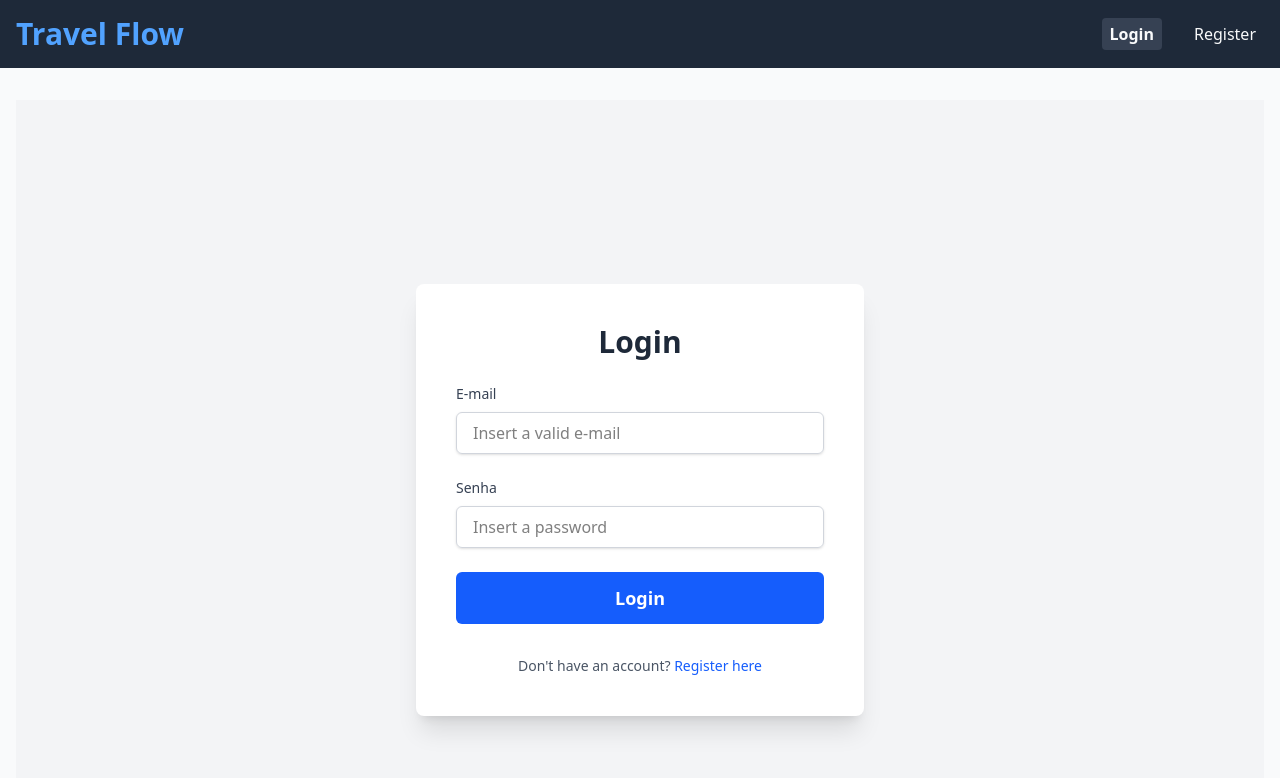
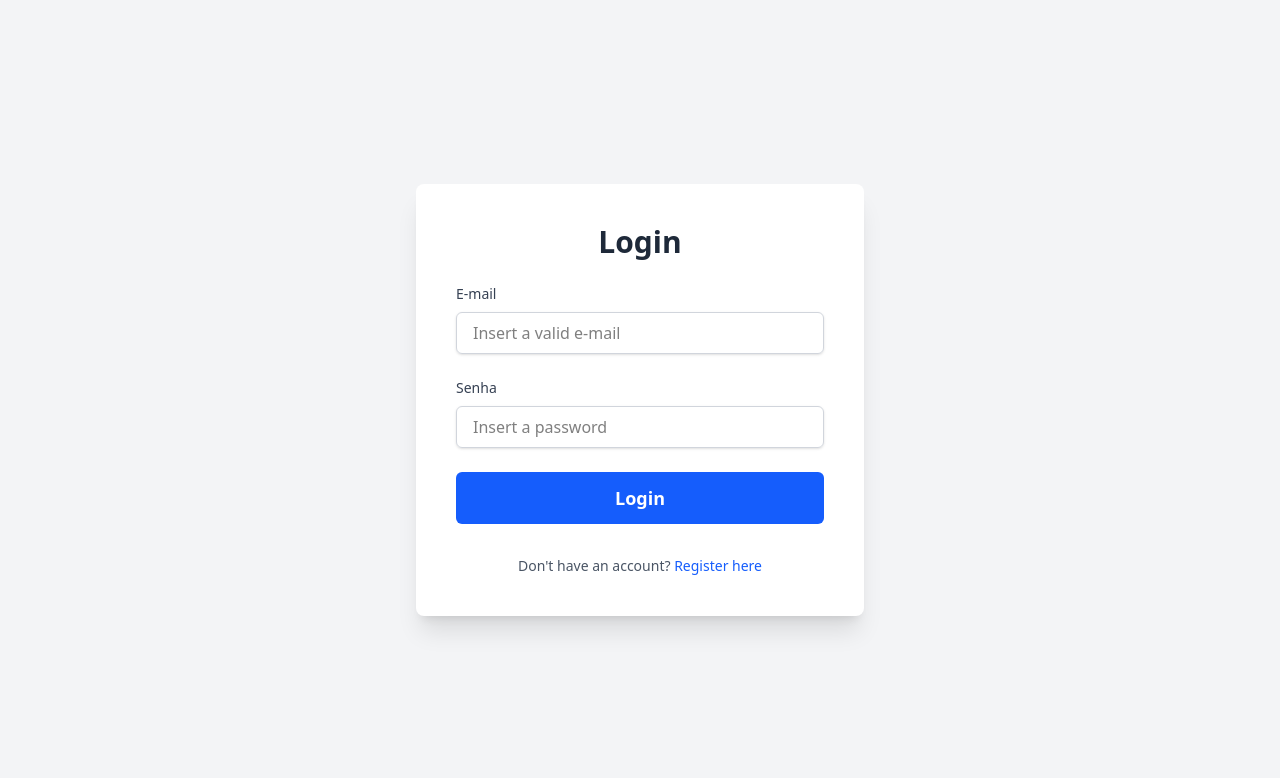
Before and after one commit to csarfau/onfly-challenge, a Vue app in the folder frontend/: page /login in a window 1280 px wide. Shown: the top 778 px of the page. Built offline with nearby package versions, Linux system fonts and the light colour scheme.

Commit message:
style: remove styles to app page

```diff
--- a/frontend/src/App.vue
+++ b/frontend/src/App.vue
@@ -1,51 +1,7 @@
 <script setup>
-import { RouterLink, RouterView } from 'vue-router'
-import { useAuth } from '@/stores/auth.js'
-
-const auth = useAuth()
+import { RouterView } from 'vue-router'
 </script>
 
 <template>
-  <header class="bg-gray-800 text-gray-50 p-4 shadow-md">
-    <div class="container mx-auto flex flex-col sm:flex-row justify-between items-center flex-wrap gap-4">
-      <h1 class="text-3xl font-bold text-blue-400">Travel Flow</h1>
-      <nav class="flex flex-col sm:flex-row items-center gap-4 sm:gap-6 w-full sm:w-auto">
-        <template v-if="auth.isAuthenticated">
-          <RouterLink :to="{ name: 'dashboard' }"
-            class="text-gray-50 hover:text-blue-300 transition-colors duration-200 ease-in-out px-2 py-1 rounded"
-            active-class="font-semibold text-blue-300 bg-gray-700">
-            Dashboard
-          </RouterLink>
-          <RouterLink :to="{ name: 'create' }"
-            class="text-gray-50 hover:text-blue-300 transition-colors duration-200 ease-in-out px-2 py-1 rounded"
-            active-class="font-semibold text-blue-300 bg-gray-700">
-            New Travel Request
-          </RouterLink>
-          <button @click="auth.logout()"
-            class="bg-red-600 text-white px-4 py-2 rounded-md hover:bg-red-700 transition-colors duration-200 ease-in-out text-base">
-            Logout
-          </button>
-        </template>
-
-        <template v-else>
-          <RouterLink :to="{ name: 'login' }"
-            class="text-gray-50 hover:text-blue-300 transition-colors duration-200 ease-in-out px-2 py-1 rounded"
-            active-class="font-semibold text-blue-300 bg-gray-700">
-            Login
-          </RouterLink>
-          <RouterLink :to="{ name: 'register' }"
-            class="text-gray-50 hover:text-blue-300 transition-colors duration-200 ease-in-out px-2 py-1 rounded"
-            active-class="font-semibold text-blue-300 bg-gray-700">
-            Register
-          </RouterLink>
-        </template>
-      </nav>
-    </div>
-  </header>
-
-  <main class="py-8 bg-gray-50 min-h-[calc(100vh-6rem)]">
-    <div class="container mx-auto px-4">
-      <RouterView />
-    </div>
-  </main>
+    <RouterView />
 </template>
```
